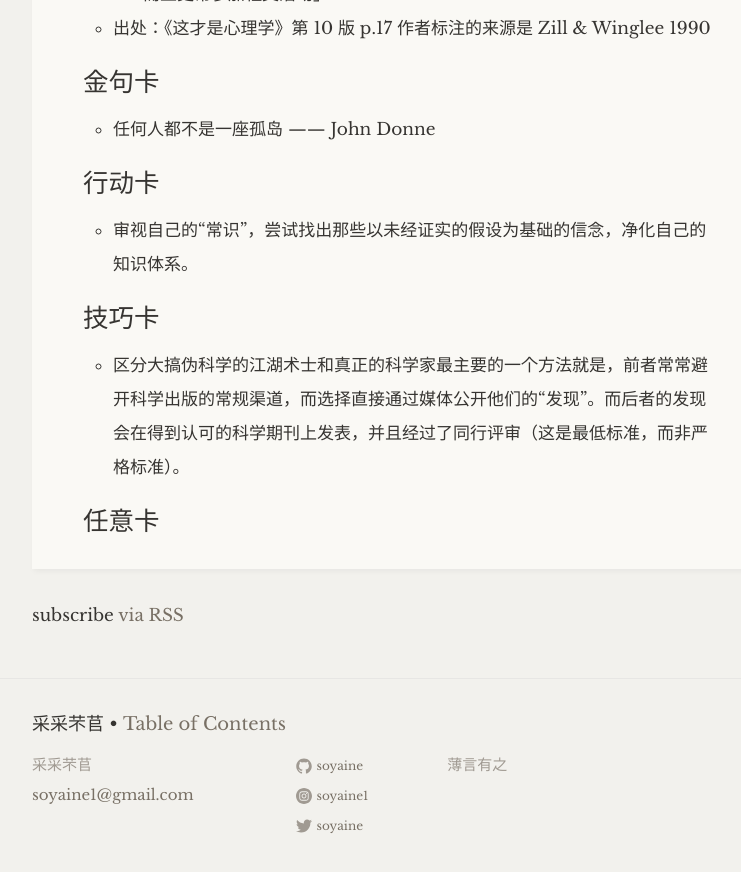
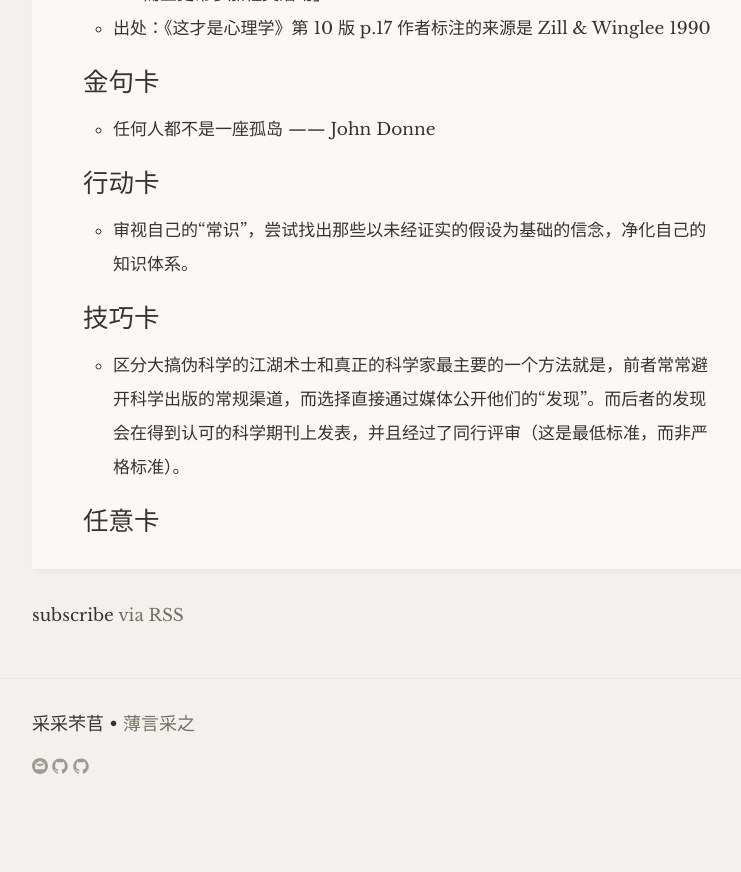
Before and after one commit to soyaine/read, a Jekyll site: the page built from index.html, in a window 1280 px wide and 900 px high, scrolled down 14888 px. Shown: the top 872 px of the window, without its empty margins (238-979 px from the left). Built offline with Jekyll 4.4.1, drawn with Linux system fonts in a browser that asks for light colours; some web fonts are replaced; after the commit the page ends 15728 px from its top, so only the background shows below that.

Commit message:
change the footer

```diff
--- a/_config.yml
+++ b/_config.yml
@@ -20,7 +20,7 @@ description: > # this means to ignore newlines until "baseurl:"
 baseurl: "/read" # the subpath of your site, e.g. /blog
 url: "https://soyaine.github.io" # the base hostname & protocol for your site
 github_username:    soyaine
-instagram_username: soyaine1
+instagram_username: soyaine
 twitter_username:   soyaine
 
 # Build settings
--- a/_includes/footer.html
+++ b/_includes/footer.html
@@ -2,43 +2,25 @@
 
 	<div class="wrapper">
 
-		<h2 class="footer-heading">{{ site.title }} • <a href="{{ site.baseurl }}/table-of-contents">Table of Contents</a></h2>
+		<h2 class="footer-heading">{{ site.title }} • <a href="{{ site.baseurl }}/table-of-contents">薄言采之</a></h2>
 
 		<div class="footer-col-wrapper">
 			<div class="footer-col footer-col-1">
 				<ul class="contact-list">
-					<li>{{ site.title }}</li>
-					<li><a href="mailto:{{ site.email }}">{{ site.email }}</a></li>
+					<li>
+						<a href="mailto:{{ site.email }}">
+							<span class="icon icon--email">{% include icon-email.svg %}</span>
+						</a>
+						<a href="https://github.com/{{ include.username }}">
+							<span class="icon icon--github">{% include icon-github.svg %}</span>
+						</a>
+						<a href="https://github.com/{{ include.username }}">
+							<span class="icon icon--github">{% include icon-github.svg %}</span>
+						</a>
+					</li>
 				</ul>
 			</div>
-
-			<div class="footer-col footer-col-2">
-				<ul class="social-media-list">
-					{% if site.github_username %}
-					<li>
-						{% include icon-github.html username=site.github_username %}
-					</li>
-					{% endif %}
-
-					{% if site.instagram_username %}
-					<li>
-						{% include icon-instagram.html username=site.instagram_username %}
-					</li>
-					{% endif %}
-
-					{% if site.twitter_username %}
-					<li>
-						{% include icon-twitter.html username=site.twitter_username %}
-					</li>
-					{% endif %}
-				</ul>
-			</div>
-
-			<div class="footer-col footer-col-3">
-				<p>{{ site.description }}</p>
-			</div>
 		</div>
-
 	</div>
 
 </footer>
--- a/_includes/head.html
+++ b/_includes/head.html
@@ -1,6 +1,6 @@
 <head>
 	<meta charset="utf-8">
-	<meta http-equiv="X-UA-Compatible" content="IE=edge">
+	<meta http-equiv="X-UA-Compatible">
 	<meta name="viewport" content="width=device-width, initial-scale=1">
 	<meta name="theme-color" content="#943526">
 
--- a/_includes/icon-github.html
+++ b/_includes/icon-github.html
@@ -1 +1,4 @@
-<a href="https://github.com/{{ include.username }}"><span class="icon icon--github">{% include icon-github.svg %}</span><span class="username">{{ include.username }}</span></a>
+<a href="https://github.com/{{ include.username }}">
+	<span class="icon icon--github">{% include icon-github.svg %}</span>
+<!--	<span class="username">{{ include.username }}</span>-->
+</a>
--- a/_includes/icon-instagram.html
+++ b/_includes/icon-instagram.html
@@ -1 +1,4 @@
-<a href="https://instagram.com/{{ include.username }}"><span class="icon icon--instagram">{% include icon-instagram.svg %}</span><span class="username">{{ include.username }}</span></a>
+<a href="https://instagram.com/{{ include.username }}">
+	<span class="icon icon--instagram">{% include icon-instagram.svg %}</span>
+<!--	<span class="username">{{ include.username }}</span>-->
+</a>
--- a/_includes/icon-twitter.html
+++ b/_includes/icon-twitter.html
@@ -1 +1,4 @@
-<a href="https://twitter.com/{{ include.username }}"><span class="icon icon--twitter">{% include icon-twitter.svg %}</span><span class="username">{{ include.username }}</span></a>
+<a href="https://twitter.com/{{ include.username }}">
+	<span class="icon icon--twitter">{% include icon-twitter.svg %}</span>
+<!--	<span class="username">{{ include.username }}</span>-->
+</a>
```
Also changed, not shown: _includes/footer-old.html (added, +44 -0 lines), _includes/icon-email.svg (added), _includes/icon-twitter.svg.
